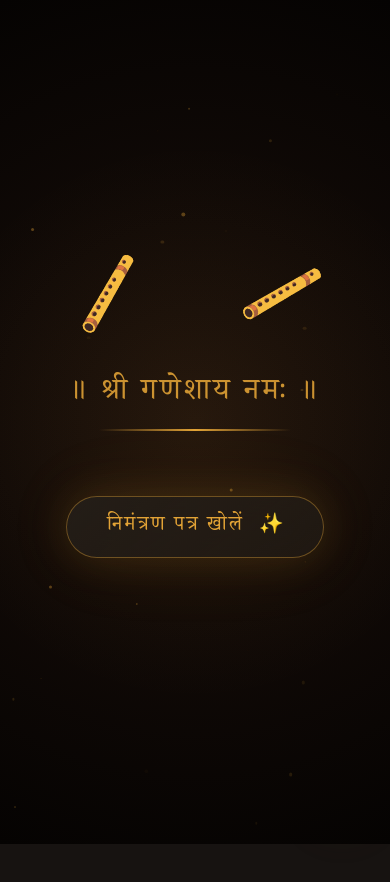
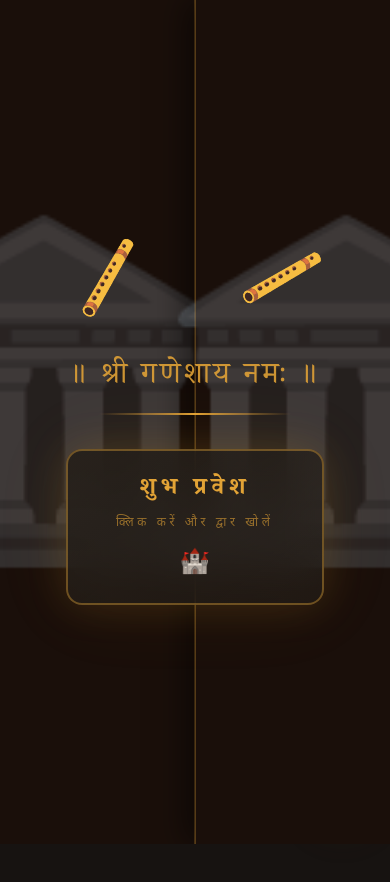
Before and after one commit to contactexpo/rows, a React (Vite) app: page / in a window 390 px wide. Shown: the top 882 px of the page. Built offline with nearby package versions, Linux system fonts and the light colour scheme; the HTML template or start-up script is replaced by a standard one.

Commit message:
Grand Gate entrance and foolproof music trigger

```diff
--- a/src/components/LoaderScreen.tsx
+++ b/src/components/LoaderScreen.tsx
@@ -8,33 +8,37 @@ interface Props {
 const LoaderScreen = ({ onComplete }: Props) => {
   const [show, setShow] = useState(true);
   const [canEnter, setCanEnter] = useState(false);
+  const [isOpening, setIsOpening] = useState(false);
 
   useEffect(() => {
     const timer = setTimeout(() => {
       setCanEnter(true);
-    }, 2500);
+    }, 2000);
     return () => clearTimeout(timer);
   }, []);
 
   const handleEnter = () => {
-    // Attempt multiple ways to trigger music
+    // Immediate audio trigger on user gesture
     window.dispatchEvent(new CustomEvent("start-music"));
-    if ((window as any).forcePlayMusic) {
-      (window as any).forcePlayMusic();
-    }
 
+    // Start gate animation
+    setIsOpening(true);
+
+    // Complete after animation
+    setTimeout(() => {
       setShow(false);
-    setTimeout(onComplete, 800);
+      onComplete();
+    }, 1500);
   };
 
   const particles = useMemo(
-    () => Array.from({ length: 25 }, (_, i) => ({
+    () => Array.from({ length: 30 }, (_, i) => ({
       id: i,
       delay: Math.random() * 2,
       x: Math.random() * 100,
       y: Math.random() * 100,
       size: 1 + Math.random() * 3,
-      duration: 3 + Math.random() * 4,
+      duration: 4 + Math.random() * 6,
     })),
     []
   );
@@ -43,21 +47,38 @@ const LoaderScreen = ({ onComplete }: Props) => {
     <AnimatePresence>
       {show && (
         <motion.div
-          initial={{ opacity: 1 }}
-          exit={{ opacity: 0, scale: 1.1, filter: "blur(10px)" }}
-          transition={{ duration: 0.8, ease: "easeInOut" }}
-          className="fixed inset-0 z-[100] flex flex-col items-center justify-center overflow-hidden"
-          style={{ background: "radial-gradient(circle at 50% 50%, #1a0f0a 0%, #050302 100%)" }}
+          className="fixed inset-0 z-[100] flex items-center justify-center overflow-hidden bg-[#050302]"
         >
-          {/* Animated gold particles */}
+          {/* Left Gate */}
+          <motion.div
+            initial={{ x: 0 }}
+            animate={isOpening ? { x: "-100%" } : { x: 0 }}
+            transition={{ duration: 1.5, ease: [0.45, 0, 0.55, 1] }}
+            className="absolute inset-y-0 left-0 w-1/2 z-[110] bg-[#1a0f0a] border-r border-gold/30 shadow-[10px_0_30px_rgba(0,0,0,0.5)] flex items-center justify-end"
+          >
+            <div className="mr-[-50px] opacity-20 text-[20rem] pointer-events-none">🏛️</div>
+          </motion.div>
+
+          {/* Right Gate */}
+          <motion.div
+            initial={{ x: 0 }}
+            animate={isOpening ? { x: "100%" } : { x: 0 }}
+            transition={{ duration: 1.5, ease: [0.45, 0, 0.55, 1] }}
+            className="absolute inset-y-0 right-0 w-1/2 z-[110] bg-[#1a0f0a] border-l border-gold/30 shadow-[-10px_0_30px_rgba(0,0,0,0.5)] flex items-center justify-start"
+          >
+            <div className="ml-[-50px] opacity-20 text-[20rem] pointer-events-none scale-x-[-1]">🏛️</div>
+          </motion.div>
+
+          {/* Background Particles */}
+          <div className="absolute inset-0 z-0">
             {particles.map((p) => (
               <motion.div
                 key={p.id}
                 initial={{ opacity: 0, y: 100 }}
                 animate={{
                   opacity: [0, 1, 0],
-                y: -200,
-                x: Math.sin(p.id) * 50,
+                  y: -300,
+                  x: Math.sin(p.id) * 100,
                 }}
                 transition={{
                   duration: p.duration,
@@ -65,24 +86,17 @@ const LoaderScreen = ({ onComplete }: Props) => {
                   repeat: Infinity,
                   ease: "linear"
                 }}
-              className="absolute rounded-full bg-accent/40"
+                className="absolute rounded-full bg-accent/30"
                 style={{ left: `${p.x}%`, top: `${p.y}%`, width: p.size, height: p.size }}
               />
             ))}
+          </div>
 
-          {/* Central golden glow */}
+          {/* Central Content */}
           <motion.div
-            animate={{
-              scale: [1, 1.2, 1],
-              opacity: [0.3, 0.5, 0.3]
-            }}
-            transition={{ duration: 4, repeat: Infinity }}
-            className="absolute w-[500px] h-[500px] rounded-full"
-            style={{ background: "radial-gradient(circle, hsl(38 75% 55% / 0.15) 0%, transparent 70%)" }}
-          />
-
-          {/* Content */}
-          <div className="relative z-10 flex flex-col items-center gap-12 max-w-lg px-6">
+            animate={isOpening ? { opacity: 0, scale: 0.8 } : { opacity: 1, scale: 1 }}
+            className="relative z-[120] flex flex-col items-center gap-12 max-w-lg px-6"
+          >
             {/* Shehnai */}
             <div className="flex items-center gap-24">
               <motion.div
@@ -126,54 +140,60 @@ const LoaderScreen = ({ onComplete }: Props) => {
               />
             </motion.div>
 
-            {/* Enter Button */}
-            <div className="h-24 flex items-center justify-center">
+            {/* Enter Button (Gate Trigger) */}
+            <div className="h-32 flex items-center justify-center">
               <AnimatePresence>
-                {canEnter && (
+                {canEnter && !isOpening && (
                   <motion.button
                     initial={{ opacity: 0, y: 20, scale: 0.9 }}
                     animate={{ opacity: 1, y: 0, scale: 1 }}
-                    exit={{ opacity: 0, scale: 1.1 }}
+                    exit={{ opacity: 0, scale: 1.2, filter: "blur(10px)" }}
                     whileHover={{ scale: 1.05 }}
                     whileTap={{ scale: 0.95 }}
                     onClick={handleEnter}
-                    className="group relative px-10 py-4 glass-card rounded-full overflow-hidden border border-accent/40 shadow-gold transition-all duration-300"
+                    className="group relative px-12 py-6 glass-card rounded-2xl overflow-hidden border-2 border-accent/40 shadow-gold transition-all duration-300"
                   >
                     <motion.div
-                      className="absolute inset-0 bg-accent/10 opacity-0 group-hover:opacity-100 transition-opacity duration-300"
+                      className="absolute inset-0 bg-accent/20 opacity-0 group-hover:opacity-100 transition-opacity duration-300"
                     />
-                    <span className="relative z-10 font-heading text-accent text-xl md:text-2xl tracking-widest flex items-center gap-3">
-                      निमंत्रण पत्र खोलें
-                      <motion.span
-                        animate={{ x: [0, 5, 0] }}
+                    <div className="relative z-10 flex flex-col items-center gap-2">
+                      <span className="font-heading text-accent text-2xl md:text-3xl tracking-[0.2em] font-bold">
+                        शुभ प्रवेश
+                      </span>
+                      <span className="text-accent/60 text-xs tracking-[0.3em] uppercase">
+                        क्लिक करें और द्वार खोलें
+                      </span>
+                      <motion.div
+                        animate={{ y: [0, 5, 0] }}
                         transition={{ duration: 1.5, repeat: Infinity }}
+                        className="text-2xl mt-2"
                       >
-                        ✨
-                      </motion.span>
-                    </span>
+                        🏰
+                      </motion.div>
+                    </div>
                   </motion.button>
                 )}
               </AnimatePresence>
             </div>
 
-            {/* Diya */}
+            {/* Loading Indicator */}
             {!canEnter && (
               <motion.div
                 initial={{ opacity: 0 }}
                 animate={{ opacity: 1 }}
-                transition={{ delay: 1.5 }}
-                className="flex gap-4"
+                className="flex flex-col items-center gap-4"
               >
-                <motion.span
-                  animate={{ scale: [1, 1.2, 1], opacity: [0.5, 1, 0.5] }}
-                  transition={{ duration: 2, repeat: Infinity }}
-                  className="text-3xl"
-                >
-                  🪔
-                </motion.span>
+                <motion.div
+                  animate={{ rotate: 360 }}
+                  transition={{ duration: 4, repeat: Infinity, ease: "linear" }}
+                  className="w-12 h-12 border-2 border-accent/20 border-t-accent rounded-full"
+                />
+                <p className="font-heading text-accent/60 text-sm tracking-widest animate-pulse">
+                  तैयार हो रहा है...
+                </p>
               </motion.div>
             )}
-          </div>
+          </motion.div>
         </motion.div>
       )}
     </AnimatePresence>
--- a/src/components/MusicPlayer.tsx
+++ b/src/components/MusicPlayer.tsx
@@ -1,5 +1,5 @@
 import { useState, useRef, useEffect, useCallback } from "react";
-import { motion } from "framer-motion";
+import { motion, AnimatePresence } from "framer-motion";
 
 const MusicPlayer = () => {
   const audioRef = useRef<HTMLAudioElement>(null);
@@ -7,82 +7,96 @@ const MusicPlayer = () => {
 
   const tryPlay = useCallback(() => {
     if (!audioRef.current) return;
-    audioRef.current.volume = 0.5;
+
+    // Ensure volume is up
+    audioRef.current.volume = 0.6;
+
     const playPromise = audioRef.current.play();
-
     if (playPromise !== undefined) {
       playPromise
         .then(() => {
+          console.log("Audio playing successfully");
           setIsPlaying(true);
         })
         .catch((error) => {
-          console.error("Autoplay prevented:", error);
+          console.error("Audio play failed:", error);
           setIsPlaying(false);
         });
     }
   }, []);
 
   useEffect(() => {
+    // Listen for the specific start-music event
     const handleStartMusic = () => {
-      console.log("Starting music from event...");
+      console.log("Music start signal received");
       tryPlay();
     };
+
     window.addEventListener("start-music", handleStartMusic);
 
-    // Add a global function for immediate play from other components
-    (window as any).forcePlayMusic = () => tryPlay();
-    const handler = () => {
-      tryPlay();
-      document.removeEventListener("click", handler);
-      document.removeEventListener("touchstart", handler);
-      document.removeEventListener("scroll", handler);
+    // Fallback: any click anywhere on the document should try to start music if not playing
+    const globalClickHandler = () => {
+      if (!isPlaying) tryPlay();
     };
-    document.addEventListener("click", handler, { passive: true });
-    document.addEventListener("touchstart", handler, { passive: true });
-    document.addEventListener("scroll", handler, { passive: true });
+    document.addEventListener("click", globalClickHandler, { once: true });
 
     return () => {
       window.removeEventListener("start-music", handleStartMusic);
-      document.removeEventListener("click", handler);
-      document.removeEventListener("touchstart", handler);
-      document.removeEventListener("scroll", handler);
+      document.removeEventListener("click", globalClickHandler);
     };
-  }, [tryPlay]);
+  }, [tryPlay, isPlaying]);
 
-  const toggleMusic = () => {
+  const toggleMusic = (e: React.MouseEvent) => {
+    e.stopPropagation(); // Prevent triggering any parent click handlers
     if (!audioRef.current) return;
+
     if (isPlaying) {
       audioRef.current.pause();
       setIsPlaying(false);
     } else {
-      audioRef.current.volume = 0.4;
-      audioRef.current.play().then(() => setIsPlaying(true)).catch(() => {});
+      tryPlay();
     }
   };
 
   return (
     <>
-      <audio ref={audioRef} loop preload="auto" src="/audio/wedding-song.mp3" />
-      <button
+      {/* Audio element with crossOrigin and explicit source */}
+      <audio
+        ref={audioRef}
+        loop
+        preload="auto"
+        id="main-wedding-audio"
+      >
+        <source src="/audio/wedding-song.mp3" type="audio/mpeg" />
+        Your browser does not support the audio element.
+      </audio>
+
+      <AnimatePresence>
+        {isPlaying !== undefined && (
+          <motion.button
+            initial={{ opacity: 0, scale: 0.5 }}
+            animate={{ opacity: 1, scale: 1 }}
             onClick={toggleMusic}
-        className="fixed bottom-6 right-6 z-50 w-12 h-12 md:w-14 md:h-14 glass-card text-foreground rounded-full flex items-center justify-center shadow-gold hover:scale-110 active:scale-95 transition-all duration-300 border border-accent/40"
-        aria-label={isPlaying ? "संगीत बंद करें" : "संगीत चालू करें"}
+            className="fixed bottom-6 right-6 z-[60] w-12 h-12 md:w-16 md:h-16 glass-card text-foreground rounded-full flex items-center justify-center shadow-gold border border-accent/40 active:scale-90 transition-transform"
+            aria-label={isPlaying ? "Stop Music" : "Play Music"}
           >
             <motion.div
               animate={isPlaying ? { rotate: 360 } : { rotate: 0 }}
               transition={{ duration: 4, repeat: Infinity, ease: "linear" }}
-          className="relative"
+              className="relative flex items-center justify-center"
             >
-          <span className="text-2xl">{isPlaying ? "🎵" : "🔇"}</span>
+              <span className="text-2xl md:text-3xl">{isPlaying ? "🎵" : "🔇"}</span>
               {isPlaying && (
                 <motion.span
-              animate={{ scale: [1, 1.5, 1], opacity: [0.5, 0, 0.5] }}
+                  animate={{ scale: [1, 1.4, 1], opacity: [0.3, 0.6, 0.3] }}
                   transition={{ duration: 2, repeat: Infinity }}
-              className="absolute -inset-2 rounded-full border border-accent/30"
+                  className="absolute inset-0 rounded-full border-2 border-accent/30"
                 />
               )}
             </motion.div>
-      </button>
+          </motion.button>
+        )}
+      </AnimatePresence>
     </>
   );
 };
```
Lines whose indentation alone changed are shown as unchanged.
